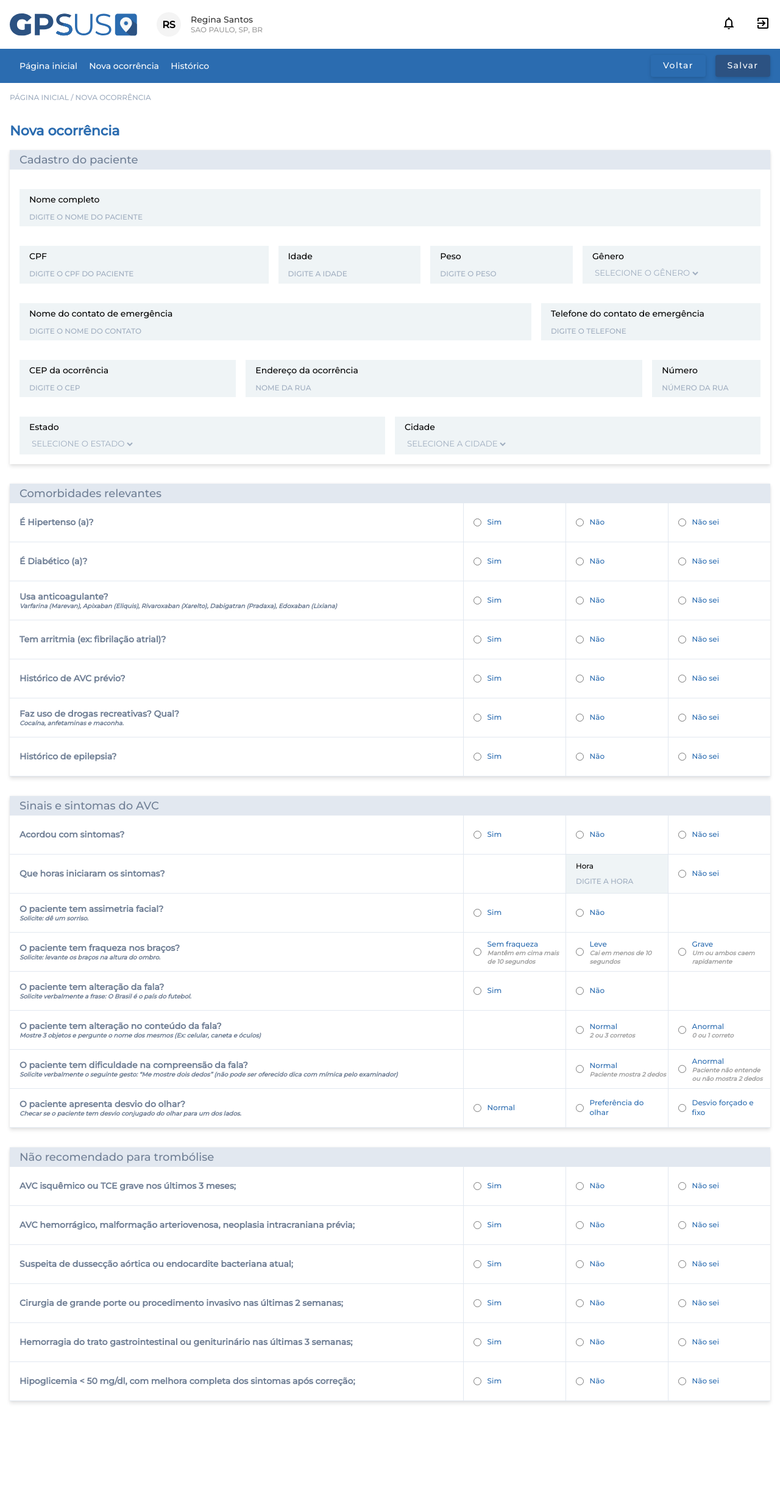
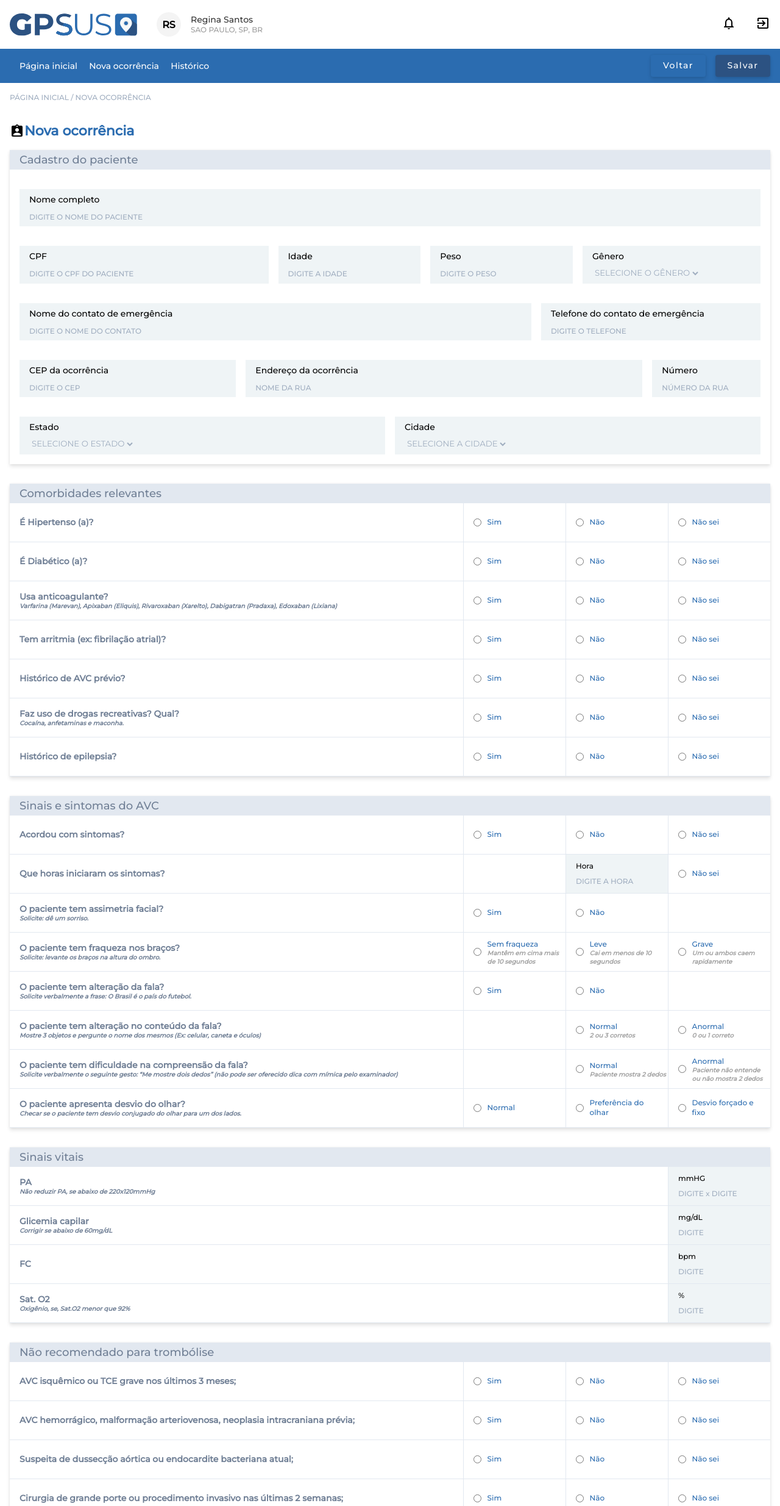
Before and after one commit to Pecorario/desafio-digitalsys, a React (Create React App) app: page / in a window 1280 px wide. Shown: the top 2469 px of the page at 61% size. Before the commit the page ends 2313 px from the top, so only its background shows below. Built offline with nearby package versions, Linux system fonts and the light colour scheme; the HTML template or start-up script is replaced by a standard one.

Commit message:
section vital signs

```diff
--- /dev/null
+++ b/src/components/SignInput/SignInput.js
@@ -0,0 +1,19 @@
+import React from 'react';
+
+export default function SignInput({ title, children, placeholderText, inputFor, nameLabel }) {
+  return (
+    <div className="container-radio">
+      <div className="radio-title">
+        <h2>{title}</h2>
+        {children}
+      </div>
+
+      <div className="radio-inputs">
+        <div className="container-radio-inputs input-model2">
+          <label for={inputFor}>{nameLabel}</label>
+          <input type="text" name={inputFor} placeholder={placeholderText}/>
+        </div>
+      </div>
+    </div>
+  );
+}
--- a/src/pages/NewOccurrence/index.js
+++ b/src/pages/NewOccurrence/index.js
@@ -3,9 +3,12 @@ import logoImg from '../../assets/images/GPSUS.svg';
 import './styles.css';
 import NotificationsNone from '@material-ui/icons/NotificationsNone';
 import ExitToApp from '@material-ui/icons/ExitToApp';
+import AssignmentInd from '@material-ui/icons/AssignmentInd'
+
 import RegisterInput from '../../components/Register/RegisterInput';
 import RegisterSelect from '../../components/Register/RegisterSelect';
 import RadioInput from '../../components/RadioInput/RadioInput';
+import SignInput from '../../components/SignInput/SignInput';
 
 export default function NewOccurrence() {
   return (
@@ -48,9 +51,12 @@ export default function NewOccurrence() {
       <main>
         <p>PÁGINA INICIAL / NOVA OCORRÊNCIA</p>
 
-        <h2>Nova ocorrência</h2>
+        <div className="main-h2">
+          <AssignmentInd />
+          <h2>Nova ocorrência</h2>
+        </div>
 
-        <form className="patient-register">
+        <form className="register-box">
           <fieldset>
             <legend>Cadastro do paciente</legend>
 
@@ -127,7 +133,7 @@ export default function NewOccurrence() {
           </fieldset>
         </form>
 
-        <form className="comorbidity">
+        <form className="comorbidity-box">
           <fieldset>
             <legend>Comorbidades relevantes</legend>
 
@@ -212,7 +218,7 @@ export default function NewOccurrence() {
                 <div className="container-radio-inputs">
                 </div>
 
-                <div className="container-radio-inputs input-time">
+                <div className="container-radio-inputs input-model2">
                   <label for="avc2">Hora</label>
                   <input type="text" name="avc2" placeholder="DIGITE A HORA"/>
                 </div>
@@ -396,6 +402,49 @@ export default function NewOccurrence() {
           </fieldset>
         </form>
 
+        <form className="vital-signs-box">
+          <fieldset>
+            <legend>Sinais vitais</legend>
+
+            <SignInput
+              title="PA"
+              placeholderText="DIGITE x DIGITE"
+              inputFor="sign1"
+              nameLabel="mmHG"
+            >
+              <p>Não reduzir PA, se abaixo de 220x120mmHg</p>
+            </SignInput>
+
+            <SignInput
+              title="Glicemia capilar"
+              placeholderText="DIGITE"
+              inputFor="sign2"
+              nameLabel="mg/dL"
+            >
+              <p>Corrigir se abaixo de 60mg/dL</p>
+            </SignInput>
+
+            <SignInput
+              title="FC"
+              placeholderText="DIGITE"
+              inputFor="sign3"
+              nameLabel="bpm"
+            />
+
+            <SignInput
+              title="Sat. O2"
+              placeholderText="DIGITE"
+              inputFor="sign4"
+              nameLabel="%"
+            >
+              <p>Oxigênio, se, Sat.O2 menor que 92%</p>
+            </SignInput>
+
+
+          </fieldset>
+        </form>
+
+
         <form className="trombolise-box">
           <fieldset>
             <legend>Não recomendado para trombólise</legend>
--- a/src/pages/NewOccurrence/styles.css
+++ b/src/pages/NewOccurrence/styles.css
@@ -97,15 +97,20 @@ main > p {
   font-weight: 500;
 }
 
-main > h2 {
+.main-h2 {
+  display: flex;
   margin-top: 2rem;
+  align-items: center;
+}
+
+.main-h2 h2 {
   font-size: 22px;
   font-weight: bold;
   line-height: 1.36;
-  color: #2b6cb0
+  color: #2b6cb0;
 }
 
-#page-new-occurrence .patient-register {
+#page-new-occurrence .register-box {
   margin-top: 1rem;
 }
 
@@ -192,7 +197,7 @@ form legend {
   margin-right: 0.2rem;
 }
 
-.input-time {
+.input-model2 {
   background: #eff4f6;
   flex-direction: column;
   align-items: flex-start !important;
@@ -200,12 +205,12 @@ form legend {
 
 }
 
-.input-time label{
+.input-model2 label{
   color: black !important;
   margin: 0 !important;
 }
 
-.input-time input {
+.input-model2 input {
   margin-top: 0.5rem;
   width: 100%;
 }
```
